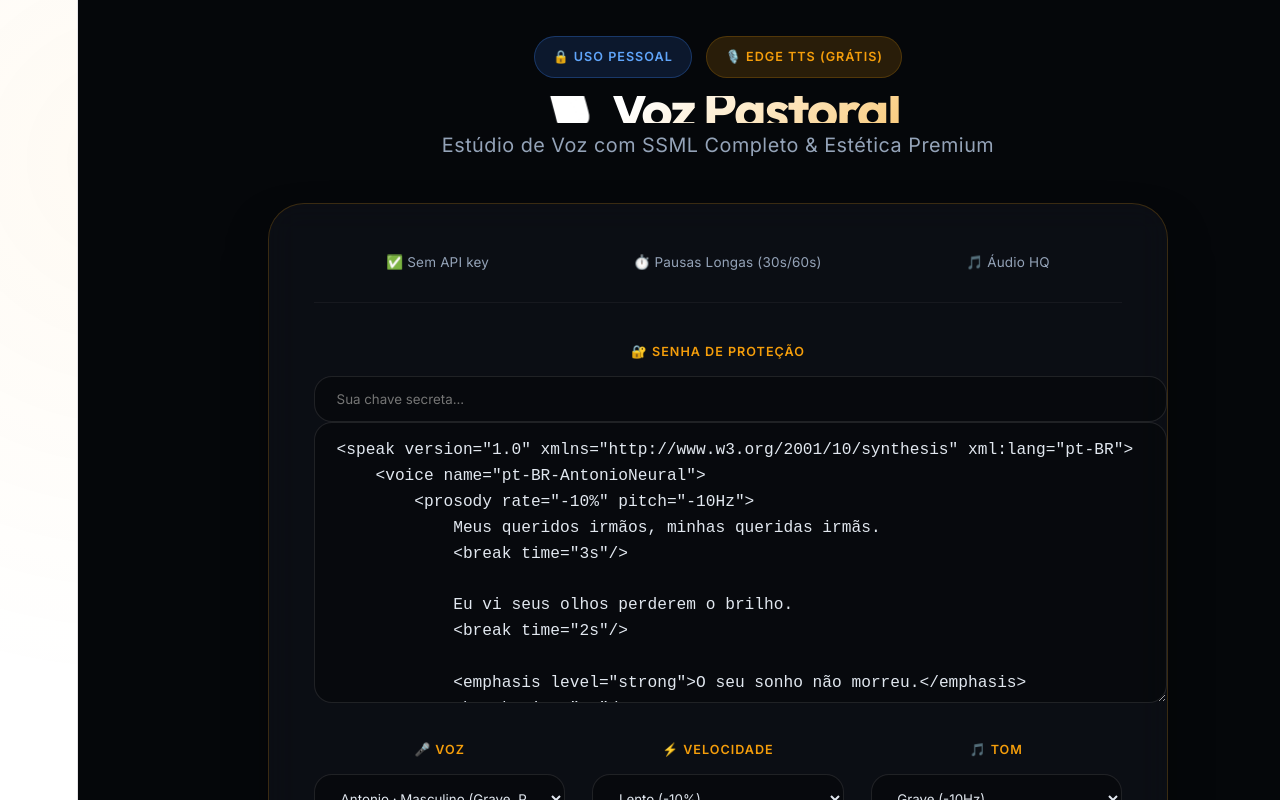
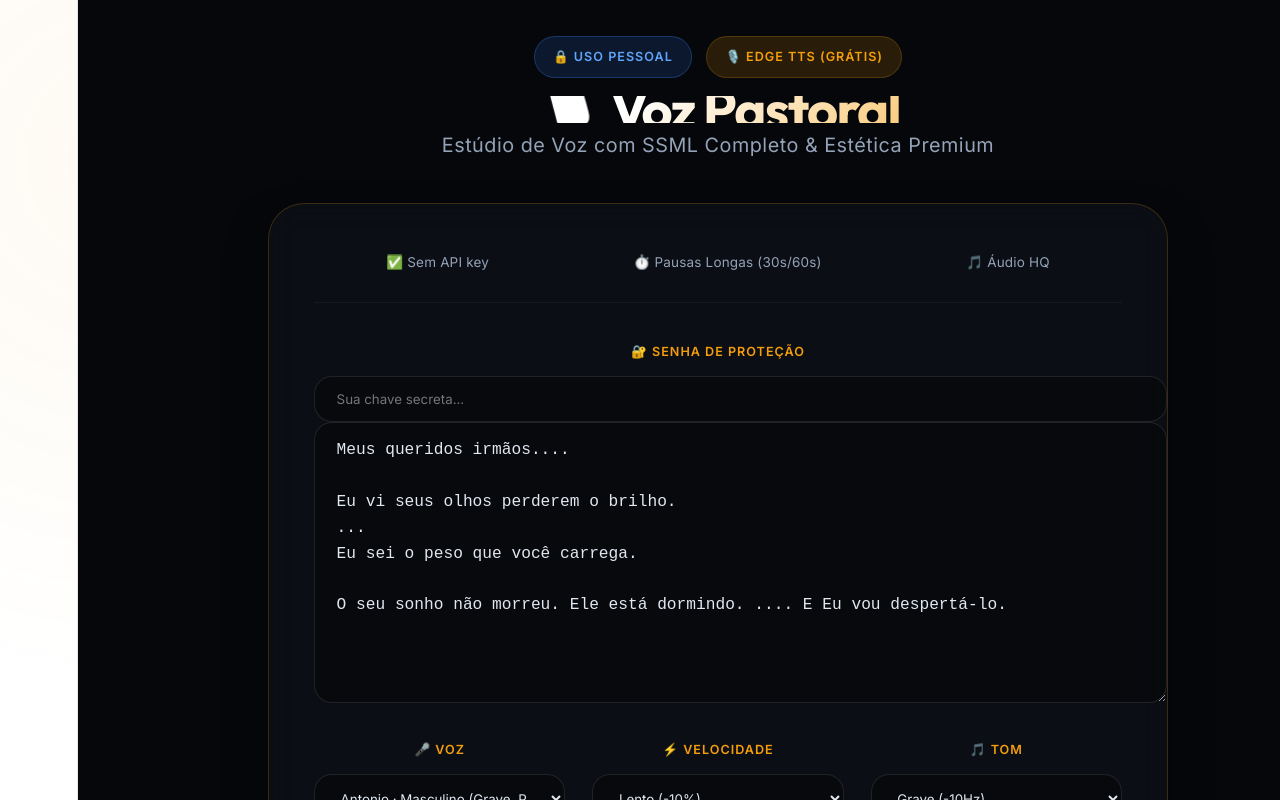
Before and after one commit to jorgemartins2k/voz-pastoral, a React (Vite) app: page / in a window 1280 px wide. Shown: the top 800 px of the page. Built offline with nearby package versions, Linux system fonts and the light colour scheme.

Commit message:
Fix SSML narration and add automatic punctuation-to-pause conversion

```diff
--- a/src/App.jsx
+++ b/src/App.jsx
@@ -3,31 +3,14 @@
 
 function App() {
   const [senha, setSenha] = useState('');
-  const [texto, setTexto] = useState(`<speak version="1.0" xmlns="http://www.w3.org/2001/10/synthesis" xml:lang="pt-BR">
-    <voice name="pt-BR-AntonioNeural">
-        <prosody rate="-10%" pitch="-10Hz">
-            Meus queridos irmãos, minhas queridas irmãs.
-            <break time="3s"/>
+  const [texto, setTexto] = useState(`Meus queridos irmãos....
 
-            Eu vi seus olhos perderem o brilho.
-            <break time="2s"/>
+Eu vi seus olhos perderem o brilho.
+...
+Eu sei o peso que você carrega.
 
-            <emphasis level="strong">O seu sonho não morreu.</emphasis>
-            <break time="2s"/>
+O seu sonho não morreu. Ele está dormindo. .... E Eu vou despertá-lo.`);
 
-            Ele está dormindo.
-            <break time="3s"/>
-
-            <break time="5s"/> <break time="5s"/> <break time="5s"/>
-            <break time="5s"/> <break time="5s"/> <break time="5s"/>
-
-            E Eu vou despertá-lo.
-            <break time="3s"/>
-
-            Fique na Minha paz.
-        </prosody>
-    </voice>
-</speak>`);
   const [voz, setVoz] = useState('pt-BR-AntonioNeural');
   const [velocidade, setVelocidade] = useState('-10%');
   const [tom, setTom] = useState('-10Hz');
@@ -194,11 +177,12 @@
 
         <footer className="footer-details">
           <details className="help-details">
-            <summary>📋 Guia Rápido de SSML</summary>
+            <summary>📋 Guia de Pausas (Roteiro Limpo)</summary>
             <div className="details-content">
-              <code>&lt;break time="5s"/&gt;</code> - Pausa (máx 5s) <br />
-              <code>&lt;emphasis level="strong"&gt;...&lt;/emphasis&gt;</code> - Ênfase <br />
-              <code>&lt;prosody rate="-10%" pitch="-10Hz"&gt;</code> - Tom/Velocidade
+              <code>....</code> - Pausa Longa (2s) <br />
+              <code>...</code> - Pausa Média (1s) <br />
+              <code>..</code> - Pausa Curta (0.5s) <br />
+              <code>&lt;break time="3s"/&gt;</code> - SSML ainda suportado
             </div>
           </details>
           <div className="version-info">Build: 2026.06.13.v6 - Native Routing Active</div>
```
Also changed, not shown: 1 other file (tests, documents, lock files or other folders).
